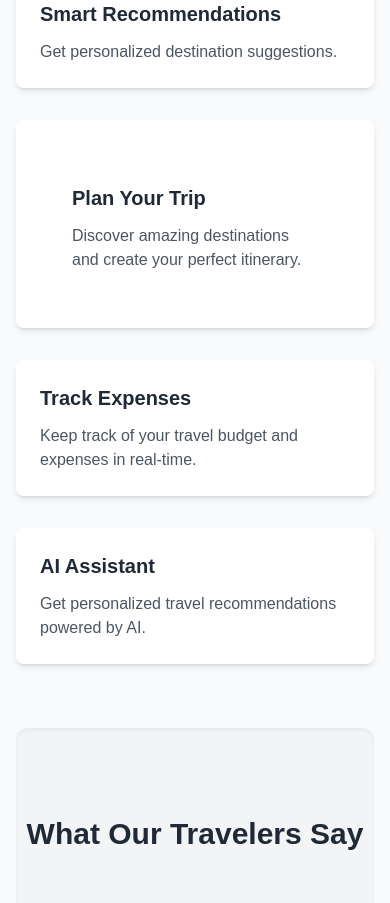
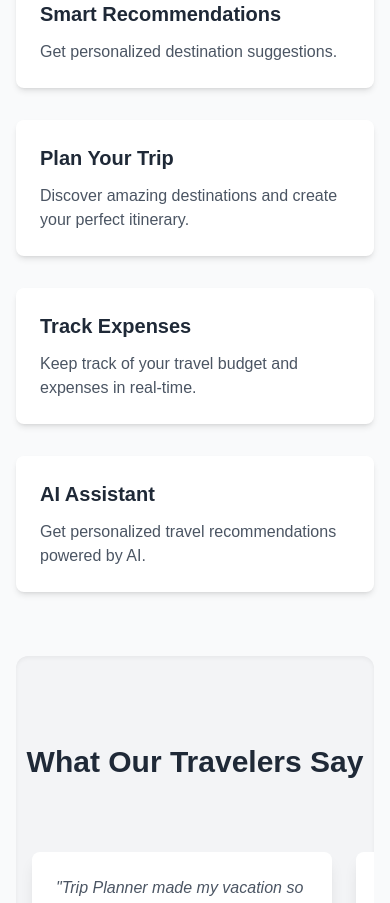
Before and after one commit to code-well0/trip-planner, a React (Create React App) app: page / in a window 390 px wide. Shown: the part 1380-2283 px from the top of the page. Built offline with nearby package versions, Linux system fonts and the light colour scheme; no server answers.

Commit message:
Fix: center plan your trip card on mobile view

```diff
--- a/src/pages/Home.jsx
+++ b/src/pages/Home.jsx
@@ -134,9 +134,9 @@ const Home = () => {
             </div>
             <div
               onClick={() => navigate("/plan")}
-              className="cursor-pointer bg-white dark:bg-gray-800 p-14 rounded-lg shadow-md hover:scale-105 transform transition"
+              className="cursor-pointer bg-white dark:bg-gray-800 p-6 rounded-lg shadow-md hover:scale-105 transform transition"
             >
-              <h3 className="mt-2 text-xl font-semibold text-gray-800 dark:text-white mb-3">
+              <h3 className="text-xl font-semibold text-gray-800 dark:text-white mb-3">
                 Plan Your Trip
               </h3>
               <p className="text-gray-600 dark:text-gray-300">
```
